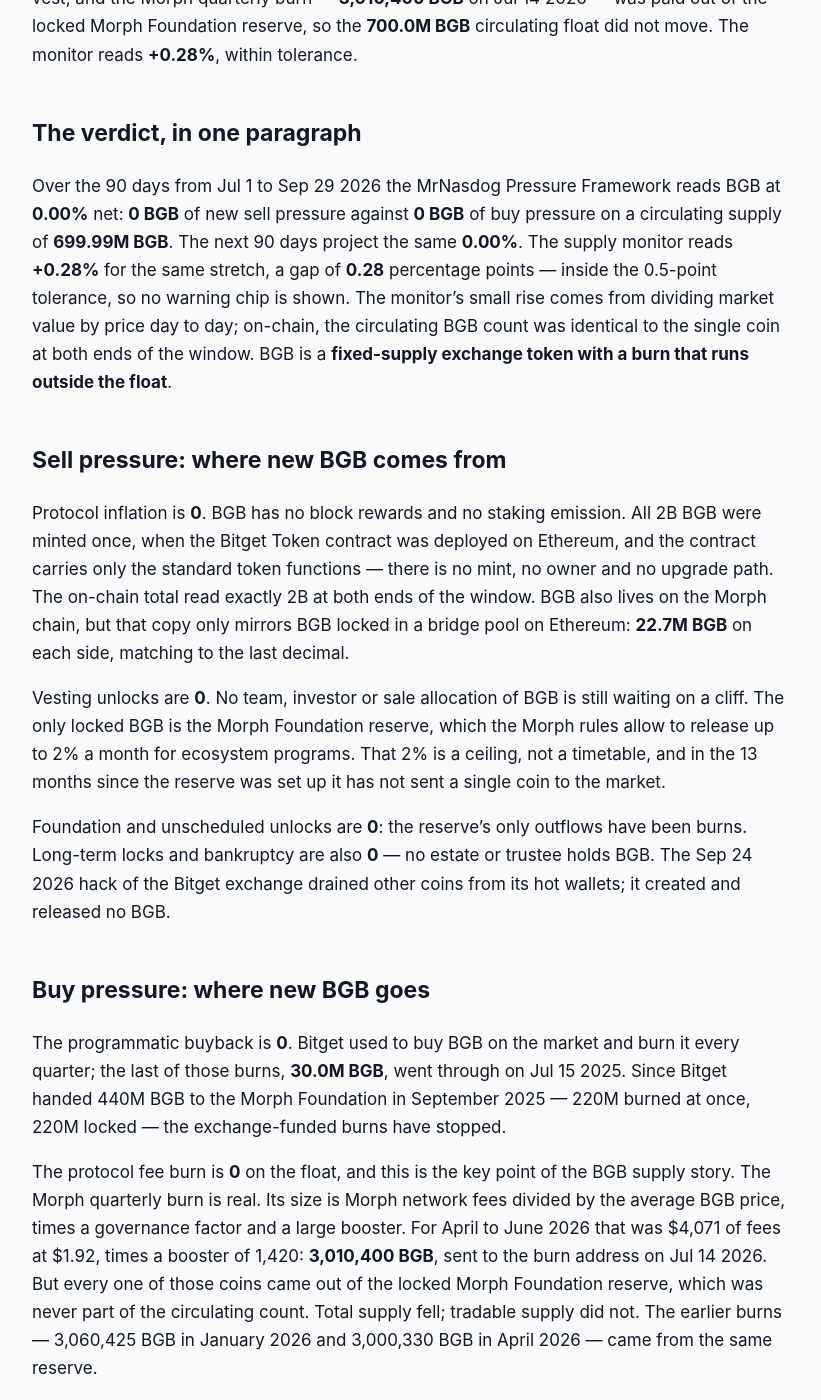
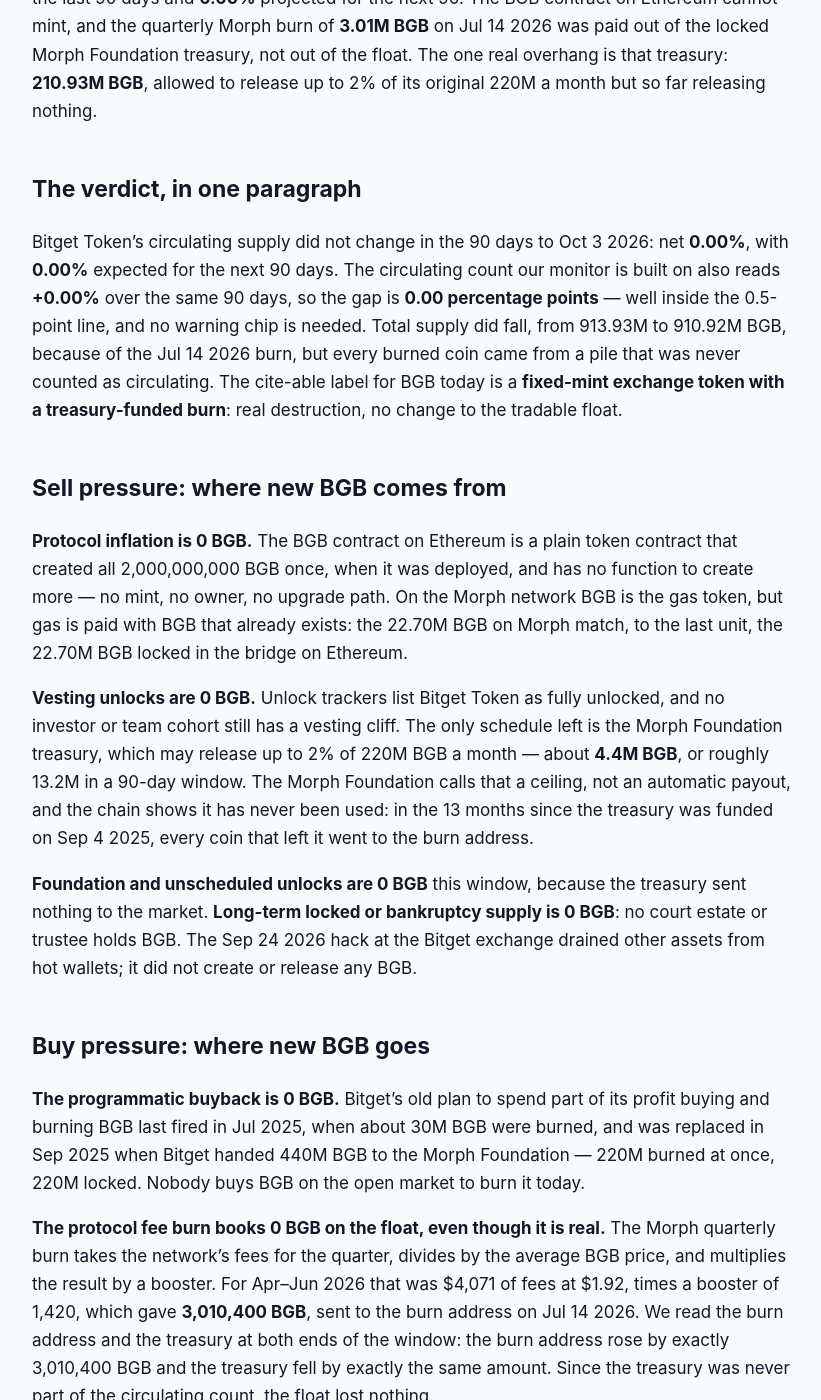
Before and after one commit to jeevansongmy-spec/mrnasdog-articles, a Jekyll site: the page built from crypto/bgb-pressure-framework.md, in a window 1280 px wide and 1400 px high, scrolled down 286 px. Shown: the whole window, without its empty margins (228-1049 px from the left). Built offline with Jekyll 4.4.1, drawn with Linux system fonts in a browser that asks for light colours; some of the changed text lies outside the part shown.

Commit message:
publish: crypto/bgb-pressure-framework

```diff
--- a/crypto/bgb-pressure-framework.md
+++ b/crypto/bgb-pressure-framework.md
@@ -1,6 +1,6 @@
 ---
-title:         "BGB Inflation Analysis · September 2026 · Mixed flows · supply roughly steady"
-description:   "BGB supply is steady at 0.00% over 90 days. No new BGB can be minted, and the 3.01M BGB Morph burn came from a locked reserve, so the 700.0M float did not move."
+title:         "BGB Inflation Analysis · October 2026 · Mixed flows · supply roughly steady"
+description:   "BGB supply is flat at 0.00% over 90 days. The contract cannot mint, and the 3.01M BGB Morph burn came from a locked treasury, so the 699.99M float did not move."
 canonical_url: "https://mrnasdog.com/research/bgb/inflation"
 tags:          ["crypto", "bgb", "bitget", "exchange"]
 published:     true
@@ -8,54 +8,56 @@ published:     true
 
 *Originally published at [https://mrnasdog.com/research/bgb/inflation](https://mrnasdog.com/research/bgb/inflation)*
 
-# BGB Inflation Analysis · September 2026 · Mixed flows · supply roughly steady
+# BGB Inflation Analysis · October 2026 · Mixed flows · supply roughly steady
 
-BGB supply held flat: **0.00%** net over the last 90 days, and **0.00%** projected for the next 90. The Bitget Token contract can never mint a new BGB, no team or investor tranche is left to vest, and the Morph quarterly burn — **3,010,400 BGB** on Jul 14 2026 — was paid out of the locked Morph Foundation reserve, so the **700.0M BGB** circulating float did not move. The monitor reads **+0.28%**, within tolerance.
+**BGB** (Bitget Token) has a flat float: the MrNasdog Pressure Framework counts **0 BGB** of sell pressure and **0 BGB** of buy pressure on the **699.99M BGB** in circulation, a net of **0.00%** over the last 90 days and **0.00%** projected for the next 90. The BGB contract on Ethereum cannot mint, and the quarterly Morph burn of **3.01M BGB** on Jul 14 2026 was paid out of the locked Morph Foundation treasury, not out of the float. The one real overhang is that treasury: **210.93M BGB**, allowed to release up to 2% of its original 220M a month but so far releasing nothing.
 
 ## The verdict, in one paragraph
 
-Over the 90 days from Jul 1 to Sep 29 2026 the MrNasdog Pressure Framework reads BGB at **0.00%** net: **0 BGB** of new sell pressure against **0 BGB** of buy pressure on a circulating supply of **699.99M BGB**. The next 90 days project the same **0.00%**. The supply monitor reads **+0.28%** for the same stretch, a gap of **0.28** percentage points — inside the 0.5-point tolerance, so no warning chip is shown. The monitor's small rise comes from dividing market value by price day to day; on-chain, the circulating BGB count was identical to the single coin at both ends of the window. BGB is a **fixed-supply exchange token with a burn that runs outside the float**.
+Bitget Token's circulating supply did not change in the 90 days to Oct 3 2026: net **0.00%**, with **0.00%** expected for the next 90 days. The circulating count our monitor is built on also reads **+0.00%** over the same 90 days, so the gap is **0.00 percentage points** — well inside the 0.5-point line, and no warning chip is needed. Total supply did fall, from 913.93M to 910.92M BGB, because of the Jul 14 2026 burn, but every burned coin came from a pile that was never counted as circulating. The cite-able label for BGB today is a **fixed-mint exchange token with a treasury-funded burn**: real destruction, no change to the tradable float.
 
 ## Sell pressure: where new BGB comes from
 
-Protocol inflation is **0**. BGB has no block rewards and no staking emission. All 2B BGB were minted once, when the Bitget Token contract was deployed on Ethereum, and the contract carries only the standard token functions — there is no mint, no owner and no upgrade path. The on-chain total read exactly 2B at both ends of the window. BGB also lives on the Morph chain, but that copy only mirrors BGB locked in a bridge pool on Ethereum: **22.7M BGB** on each side, matching to the last decimal.
+**Protocol inflation is 0 BGB.** The BGB contract on Ethereum is a plain token contract that created all 2,000,000,000 BGB once, when it was deployed, and has no function to create more — no mint, no owner, no upgrade path. On the Morph network BGB is the gas token, but gas is paid with BGB that already exists: the 22.70M BGB on Morph match, to the last unit, the 22.70M BGB locked in the bridge on Ethereum.
 
-Vesting unlocks are **0**. No team, investor or sale allocation of BGB is still waiting on a cliff. The only locked BGB is the Morph Foundation reserve, which the Morph rules allow to release up to 2% a month for ecosystem programs. That 2% is a ceiling, not a timetable, and in the 13 months since the reserve was set up it has not sent a single coin to the market.
+**Vesting unlocks are 0 BGB.** Unlock trackers list Bitget Token as fully unlocked, and no investor or team cohort still has a vesting cliff. The only schedule left is the Morph Foundation treasury, which may release up to 2% of 220M BGB a month — about **4.4M BGB**, or roughly 13.2M in a 90-day window. The Morph Foundation calls that a ceiling, not an automatic payout, and the chain shows it has never been used: in the 13 months since the treasury was funded on Sep 4 2025, every coin that left it went to the burn address.
 
-Foundation and unscheduled unlocks are **0**: the reserve's only outflows have been burns. Long-term locks and bankruptcy are also **0** — no estate or trustee holds BGB. The Sep 24 2026 hack of the Bitget exchange drained other coins from its hot wallets; it created and released no BGB.
+**Foundation and unscheduled unlocks are 0 BGB** this window, because the treasury sent nothing to the market. **Long-term locked or bankruptcy supply is 0 BGB**: no court estate or trustee holds BGB. The Sep 24 2026 hack at the Bitget exchange drained other assets from hot wallets; it did not create or release any BGB.
 
 ## Buy pressure: where new BGB goes
 
-The programmatic buyback is **0**. Bitget used to buy BGB on the market and burn it every quarter; the last of those burns, **30.0M BGB**, went through on Jul 15 2025. Since Bitget handed 440M BGB to the Morph Foundation in September 2025 — 220M burned at once, 220M locked — the exchange-funded burns have stopped.
+**The programmatic buyback is 0 BGB.** Bitget's old plan to spend part of its profit buying and burning BGB last fired in Jul 2025, when about 30M BGB were burned, and was replaced in Sep 2025 when Bitget handed 440M BGB to the Morph Foundation — 220M burned at once, 220M locked. Nobody buys BGB on the open market to burn it today.
 
-The protocol fee burn is **0** on the float, and this is the key point of the BGB supply story. The Morph quarterly burn is real. Its size is Morph network fees divided by the average BGB price, times a governance factor and a large booster. For April to June 2026 that was $4,071 of fees at $1.92, times a booster of 1,420: **3,010,400 BGB**, sent to the burn address on Jul 14 2026. But every one of those coins came out of the locked Morph Foundation reserve, which was never part of the circulating count. Total supply fell; tradable supply did not. The earlier burns — 3,060,425 BGB in January 2026 and 3,000,330 BGB in April 2026 — came from the same reserve.
+**The protocol fee burn books 0 BGB on the float, even though it is real.** The Morph quarterly burn takes the network's fees for the quarter, divides by the average BGB price, and multiplies the result by a booster. For Apr–Jun 2026 that was $4,071 of fees at $1.92, times a booster of 1,420, which gave **3,010,400 BGB**, sent to the burn address on Jul 14 2026. We read the burn address and the treasury at both ends of the window: the burn address rose by exactly 3,010,400 BGB and the treasury fell by exactly the same amount. Since the treasury was never part of the circulating count, the float lost nothing.
 
-Foundation buying is **0**: the reserve received nothing in the window. New long-term locks are **0** too. BGB staking on Morph locks coins for 90 days, capped at 2M BGB, but staked BGB stays inside the circulating count.
+**Foundation buying is 0 BGB**: the treasury has received nothing since its first deposit. **New long-term locks are 0 BGB**: Morph staking locks BGB for 90 days in a pool capped at 2M BGB, but staked coins still count as circulating, so staking does not shrink the float.
 
 ## Foundation and overhang
 
-The Morph Foundation reserve is the one overhang outside the float: **210.9M BGB** in a two-signature multisig, down from 213.9M at the start of the window, and it is the entire gap between the 910.9M total and the 700.0M circulating. We read its balance on-chain every day. If the reserve ever sends BGB anywhere other than the burn address, those coins enter the market and count as Foundation unlocks at the next refresh.
+The Morph Foundation treasury is the one overhang that matters. It holds **210.93M BGB**, which is the whole gap between total supply (910.92M) and circulating supply (699.99M), to the unit. It started at 220M BGB on Sep 4 2025 and has paid out only to the burn address: 3.06M in Jan 2026, 3.00M in Apr 2026 and 3.01M in Jul 2026. Its rules let it release up to about 4.4M BGB a month for builders, liquidity and growth, so this is the coin's largest possible source of new float.
 
-Inside the float sit large wallets we also watch. A Bitget-linked wallet holds about **229.5M BGB**, a third of the circulating supply, and 33 more multisig wallets hold between 3.5M and 54M each, about 383M together. Because the circulating count already includes them, their moves add nothing to this ledger, but a large sale from any of them would still hit the market price.
+Outside the treasury, one wallet holds about 229.5M BGB and about 30 large multi-signature wallets hold between a few million and 54M each. All of them are already counted as circulating, so a transfer from them to an exchange moves supply within the float rather than adding to it — a market risk worth knowing, not a supply change. We re-read the treasury on every rebuild; if its balance falls between refreshes and the coins go anywhere but the burn address, the outflow enters Sell #3 at the next refresh.
 
 ## How BGB compares to other exchange tokens
 
-Among exchange tokens, the usual model is an exchange that buys its own token with part of its profit and burns it. That takes coins out of the hands of traders, so it shrinks the float. BGB ran that model until mid-2025. Today its burn is funded from a locked reserve instead, which shrinks total supply but leaves the tradable float untouched — a cap-table change, not buying pressure.
+Exchange tokens usually shrink supply through a buyback-and-burn paid from exchange profit. In that design, coins are bought from the market, so each burn takes coins out of the circulating float and the float shrinks quarter by quarter. BGB moved away from that design in Sep 2025. Its burn is now sized from fees on the Morph network and paid from a locked treasury, so total supply keeps falling while the tradable float does not.
 
-BGB also differs from exchange tokens that mint new coins for staking or validators. It has no issuance at all, so its float cannot grow from rewards. The only way new BGB can reach the market is a release from the Morph Foundation reserve, and that has not happened. Compared with a Layer 2 gas token that pays new coins to sequencers, BGB pays nothing out: gas on Morph is paid in existing BGB.
+Compared with exchange tokens whose burns come from market purchases, BGB looks weaker on the float: its burn removes nothing that a trader could have sold. Compared with exchange tokens that still mint rewards or carry large team unlocks, BGB looks stronger: there is no mint, no vesting cliff, and no unlock that has actually fired. The fixed 2B contract with no mint function puts BGB closer to hard-capped coins than to inflationary Layer 1 gas tokens, even though it now pays for gas on Morph.
+
+The open question for BGB, unlike most exchange tokens, is the size of the burn itself. Morph fees for Apr–Jun 2026 were only $4,071, so the 3.01M BGB burn relied almost entirely on the 1,420 booster. If governance lowers the booster, the burn shrinks; if the treasury runs low after many quarters, the burn would have to come from somewhere else — and only a burn funded from the float would show up as buy pressure here.
 
 ## What to watch in the next 90 days
 
-The Morph quarterly burn for July to September 2026 is expected around mid-October 2026. Watch where it is paid from: from the reserve it changes nothing on the float; if it is ever paid with BGB bought on the market, it becomes real buy pressure.
+**The Q3 2026 Morph burn**, covering Jul 1 to Sep 30 2026, should land around mid-Oct 2026 if it follows the last three (Jan 23, Apr 9 and Jul 14 2026). We will check where it is paid from: from the treasury it books 0, from the float it becomes buy pressure.
 
-Watch the Morph Foundation reserve at 210.9M BGB for any transfer that is not a burn — that would be the first real release. Watch the booster vote too: the Morph community can lower it as fees grow, which would make the burns smaller.
+**Any treasury release.** A first transfer from the Morph Foundation treasury to anywhere other than the burn address would be the first new BGB to reach the market, up to about 4.4M a month.
 
-Watch the Bitget-linked wallet at 229.5M BGB after the Sep 24 2026 exchange hack, as Bitget refills its user protection fund from company reserves. And watch whether Bitget restarts buying BGB for its own burns; it has not done so since Jul 15 2025.
+**Booster and governance votes.** A Morph vote that changes the booster or the governance factor changes the size of every later burn.
+
+**The fallout from the Sep 24 2026 hack.** Bitget reopened withdrawals in steps from Sep 28 2026. Any sale of BGB from large in-float wallets would move price, but not the supply count.
 
 ## Summary
 
-BGB supply is steady at **0.00%** for the last 90 days and the next 90. The Bitget Token contract can never mint new BGB, nothing is left to vest, and the Morph quarterly burn is paid from a locked reserve of **210.9M BGB**, so it reduces total supply without shrinking the 700.0M BGB float. The main supply risk is that reserve being released rather than burned, together with a few large wallets already in the float. Supply can only fall from here: the 2B cap is fixed in code.
+Bitget Token (BGB) has a flat circulating supply: **0.00%** over the last 90 days and **0.00%** expected over the next 90, against **+0.00%** on the monitor's circulating count. The BGB contract cannot mint, and the quarterly Morph burn — **3.01M BGB** on Jul 14 2026 — is paid from the locked Morph Foundation treasury, so it cuts total supply without touching the float. The key risk is that treasury: **210.93M BGB** that may release up to 4.4M a month, though it has released none so far. The ceiling on BGB supply is fixed at the 2B ever minted, less the 1.09B BGB already burned.
 
----
-
-*MrNasdog Pressure Framework analysis of BGB, Metric 1 — Inflation. Data + explanation only. Not financial advice. Checked Sep 29 2026.*
+*MrNasdog Pressure Framework analysis of BGB, Metric 1 — Inflation. Data + explanation only. Not financial advice. Checked Oct 3 2026.*
```
